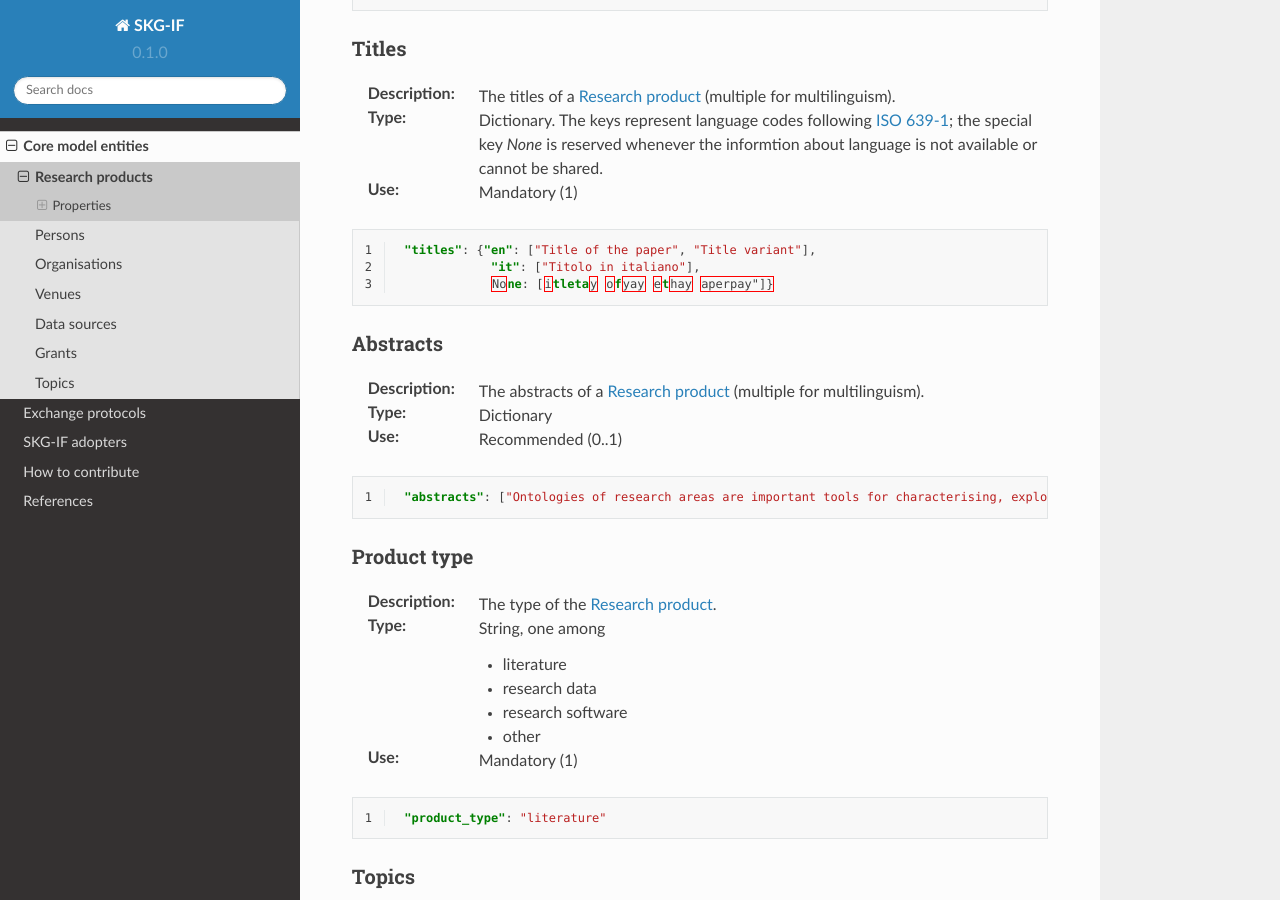
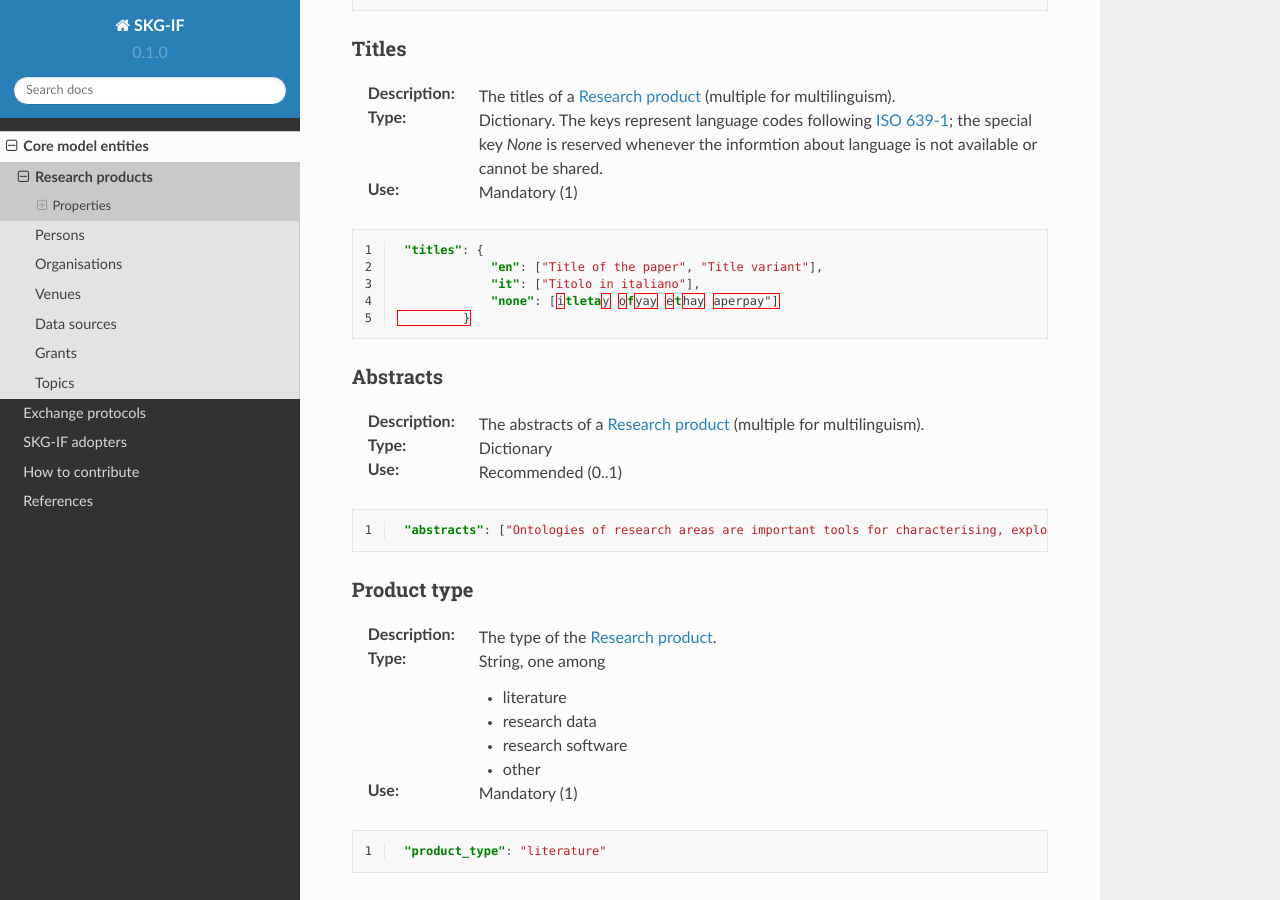
Before and after one commit to andremann/SKG-IF, a Sphinx documentation site: the page built from docs/source/products.rst, in a window 1280 px wide and 900 px high, scrolled down 1578 px. Built offline with Sphinx 7.4.7 and the Read the Docs theme 2.0.0, drawn with Linux system fonts in a browser that asks for light colours.

Commit message:
added languges for titles

```diff
--- a/docs/source/products.rst
+++ b/docs/source/products.rst
@@ -68,9 +68,11 @@
 .. code-block:: json
    :linenos:
 
-    "titles": {"en": ["Title of the paper", "Title variant"],
+    "titles": {
+                "en": ["Title of the paper", "Title variant"],
                 "it": ["Titolo in italiano"],
-                None: [itletay ofyay ethay aperpay"]}
+                "none": [itletay ofyay ethay aperpay"]
+            }
 
 
 Abstracts
```
